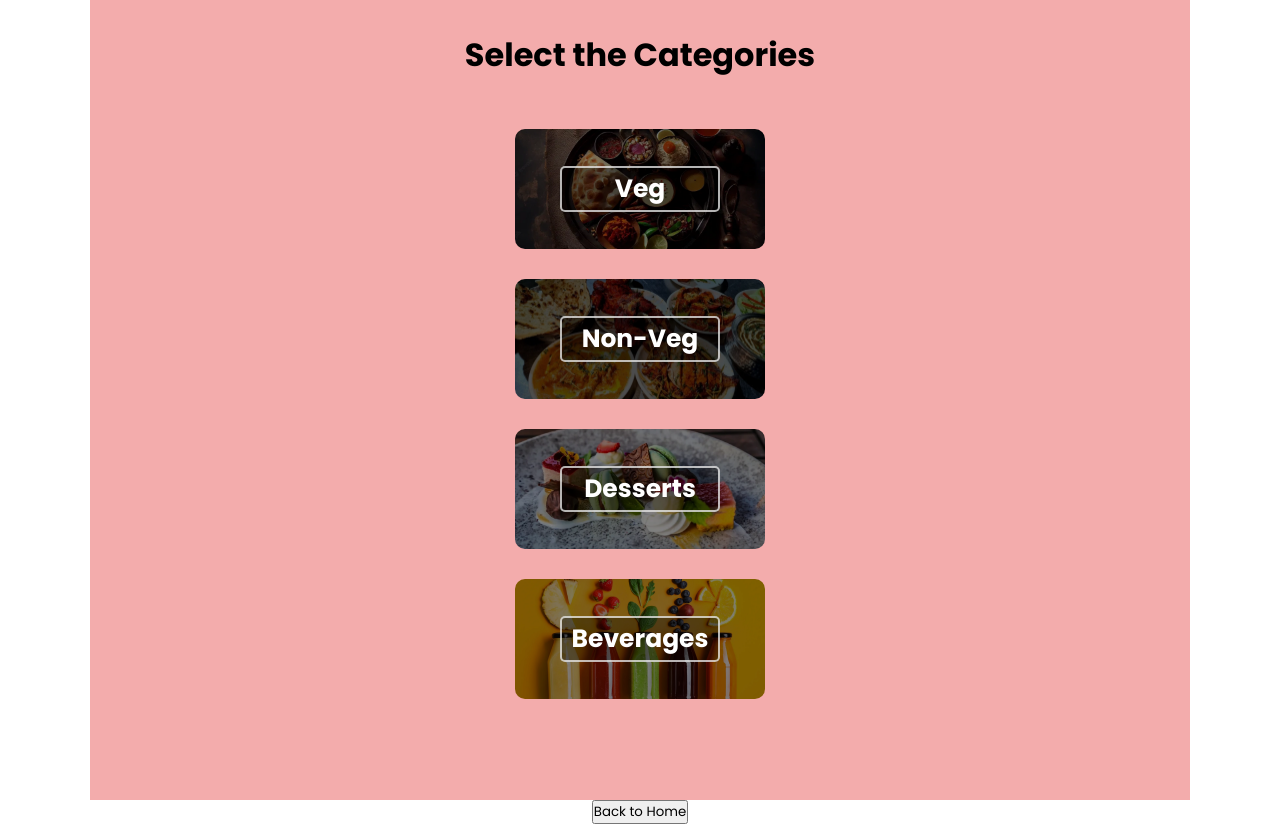
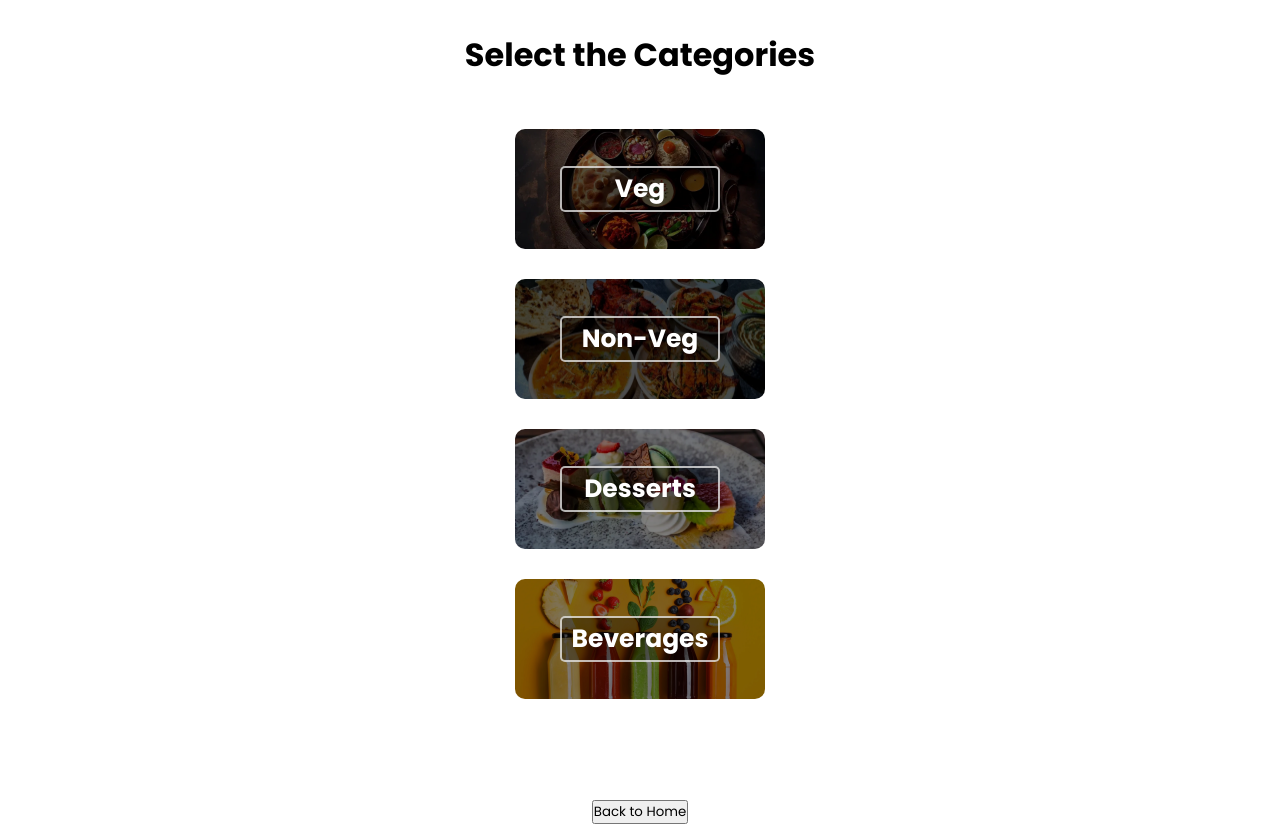
Before and after one commit to iam-rajesh-patnala/project-rp-menus, a React (Create React App) app: page /categories in a window 1280 px wide. Built offline with nearby package versions, Linux system fonts and the light colour scheme; a web font is replaced by a local one.

Commit message:
Fix Page not found on page reload

```diff
--- a/src/pages/CategoriesPage/style.css
+++ b/src/pages/CategoriesPage/style.css
@@ -18,13 +18,19 @@
     align-items: center;
     justify-content: center;
     text-align: center;
+    user-select: none;
+    -webkit-user-select: none;
+    -khtml-user-select: none;
+    -moz-user-select: none;
+    -ms-user-select: none;
+    -webkit-tap-highlight-color: transparent;
 }
 
 .categories-page-background-container {
     min-height: 100vh;
     width: 100%;
     max-width: 1100px;
-    background-color: #f3acac;
+    background-color: #ffffff;
     padding: 16px;
     display: flex;
     flex-direction: column;
@@ -32,7 +38,7 @@
     justify-content: flex-start;
 }
 
-.title-container{
+.title-container {
     margin-top: 15px;
 }
 
```
Also changed, not shown: 1 other file (tests, documents, lock files or other folders).
